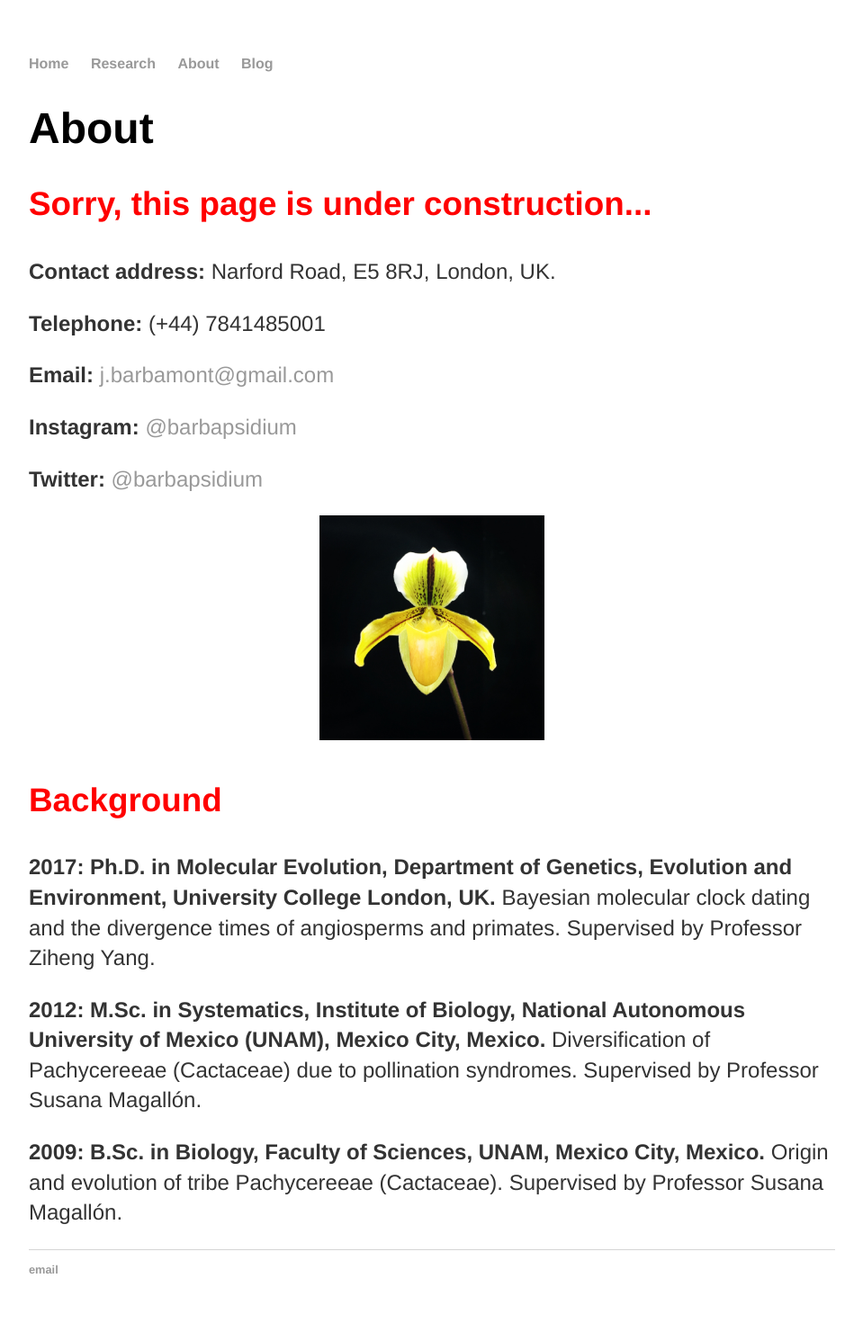
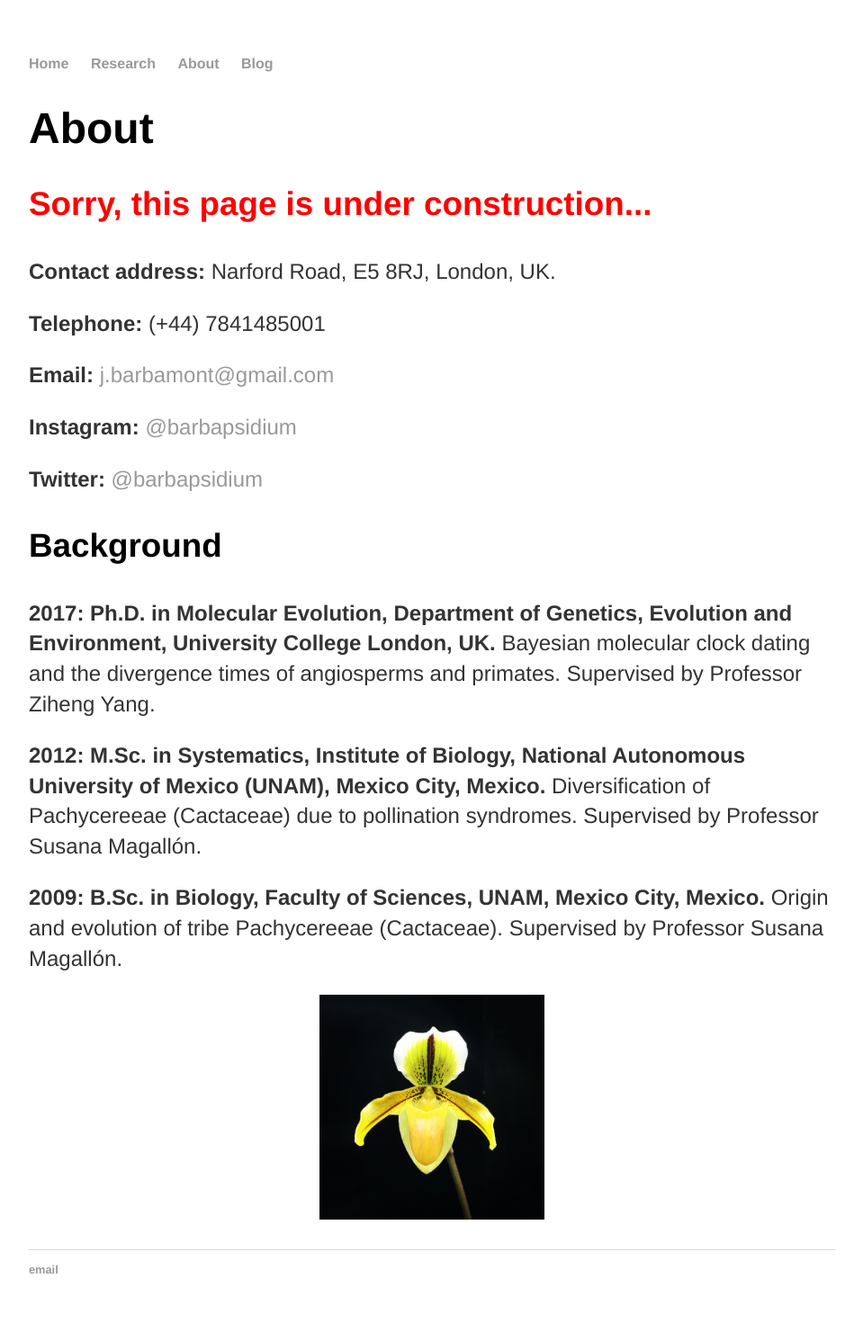
Before and after one commit to josebarbamontoya/josebarbamontoya.github.io, a Jekyll site: the page built from about/index.html, in a window 1280 px wide. Shown: the whole page at 90% size, without its empty margins (160-1119 px from the left). Built offline with Jekyll 4.4.1, drawn with Linux system fonts in a browser that asks for light colours.

Commit message:
Update index.html

```diff
--- a/about/index.html
+++ b/about/index.html
@@ -11,10 +11,9 @@ title: Jose Barba-Montoya
 		<p><b>Email: </b> <a href="mailto:j.barbamont@gmail.com">j.barbamont@gmail.com</a></p>
 		<p><b>Instagram: </b> <a href="https://www.instagram.com/barbapsidium/">@barbapsidium</a></p>
 		<p><b>Twitter: </b> <a href="https://twitter.com/barbapsidium">@barbapsidium</a></p>
-		<p style="text-align:center;"><img src="/img/photo2.jpg" height="250" width="250"></p>
-		</div>
-
-		<h3>Background</h3>
+	<h3><font color="black">Background</h3>
 			<p><b>2017: Ph.D. in Molecular Evolution, Department of Genetics, Evolution and Environment, University College London, UK.</b> Bayesian molecular clock dating and the divergence times of angiosperms and primates. Supervised by Professor Ziheng Yang.
 			<p><b>2012: M.Sc. in Systematics, Institute of Biology, National Autonomous University of Mexico (UNAM), Mexico City, Mexico.</b> Diversification of Pachycereeae (Cactaceae) due to pollination syndromes. Supervised by Professor Susana Magallón.
 			<p><b>2009: B.Sc. in Biology, Faculty of Sciences, UNAM, Mexico City, Mexico.</b> Origin and evolution of tribe Pachycereeae (Cactaceae). Supervised by Professor Susana Magallón.
+			<p style="text-align:center;"><img src="/img/photo2.jpg" height="250" width="250"></p>
+		</div>
```
